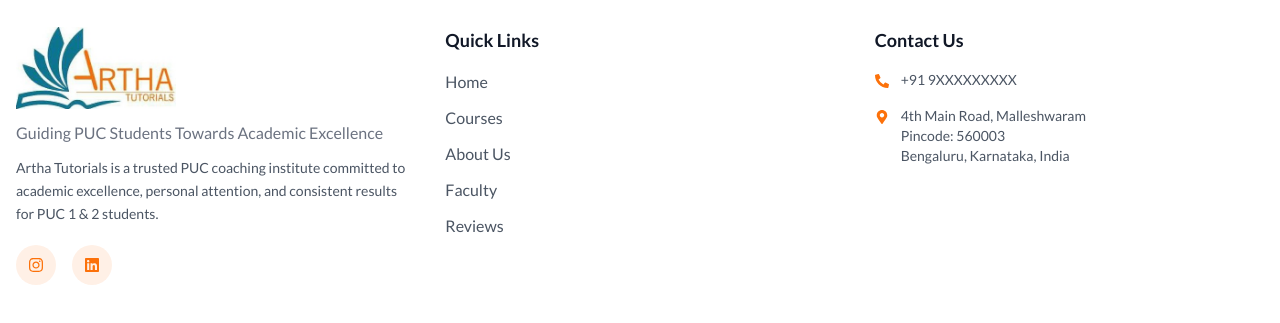
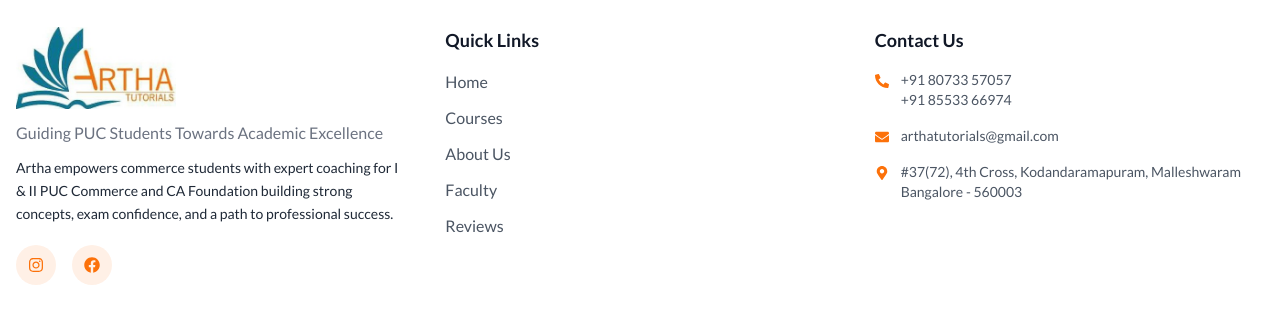
Before and after one commit to pratap264/Artha-Tutorials, a React (Vite) app: page / in a window 1280 px wide. Shown: the part 4576-4899 px from the top of the page. Built offline with nearby package versions, Linux system fonts and the light colour scheme; a web font is replaced by a local one.

Commit message:
updated contact and footer

```diff
--- a/src/components/Footer/Footer.jsx
+++ b/src/components/Footer/Footer.jsx
@@ -1,6 +1,7 @@
 import {
   FaInstagram,
-  FaLinkedin,
+  FaFacebook,
+  FaEnvelope,
   FaPhoneAlt,
   FaMapMarkerAlt,
 } from "react-icons/fa";
@@ -21,16 +22,14 @@ const Footer = () => {
               Guiding PUC Students Towards Academic Excellence
             </p>
 
-            <p className="text-gray-600 text-sm leading-relaxed">
-              Artha Tutorials is a trusted PUC coaching institute committed to
-              academic excellence, personal attention, and consistent results
-              for PUC 1 & 2 students.
+            <p className="text-gray-800 text-sm leading-relaxed">
+              Artha empowers commerce students with expert coaching for I & II PUC Commerce and CA Foundation building strong concepts, exam confidence, and a path to professional success.
             </p>
 
             {/* Social */}
             <div className="flex gap-4 pt-2">
               <a
-                href="#"
+                href="https://www.instagram.com/arthatutorials/"
                 className="p-3 rounded-full bg-primary/10 text-primary
       hover:bg-primary hover:text-white transition"
               >
@@ -38,11 +37,11 @@ const Footer = () => {
               </a>
 
               <a
-                href="#"
+                href="https://www.facebook.com/arthatutorials/"
                 className="p-3 rounded-full bg-primary/10 text-primary
       hover:bg-primary hover:text-white transition"
               >
-                <FaLinkedin />
+                <FaFacebook />
               </a>
             </div>
           </div>
@@ -90,17 +89,29 @@ const Footer = () => {
             <ul className="space-y-4 text-gray-600 text-sm">
               <li className="flex items-start gap-3">
                 <FaPhoneAlt className="text-primary mt-1" />
-                <span>+91 9XXXXXXXXX</span>
+                <span>
+                  +91 80733 57057
+                  <br />
+                  +91 85533 66974
+                </span>
+              </li>
+
+              <li className="flex items-start gap-3">
+                <FaEnvelope className="text-primary mt-1" />
+                <a
+                  href="mailto:arthatutorials@gmail.com"
+                  className="hover:text-primary"
+                >
+                  arthatutorials@gmail.com
+                </a>
               </li>
 
               <li className="flex items-start gap-3">
                 <FaMapMarkerAlt className="text-primary mt-1" />
                 <span>
-                  4th Main Road, Malleshwaram
+                  #37(72), 4th Cross, Kodandaramapuram, Malleshwaram
                   <br />
-                  Pincode: 560003
-                  <br />
-                  Bengaluru, Karnataka, India
+                  Bangalore - 560003
                 </span>
               </li>
             </ul>
```
